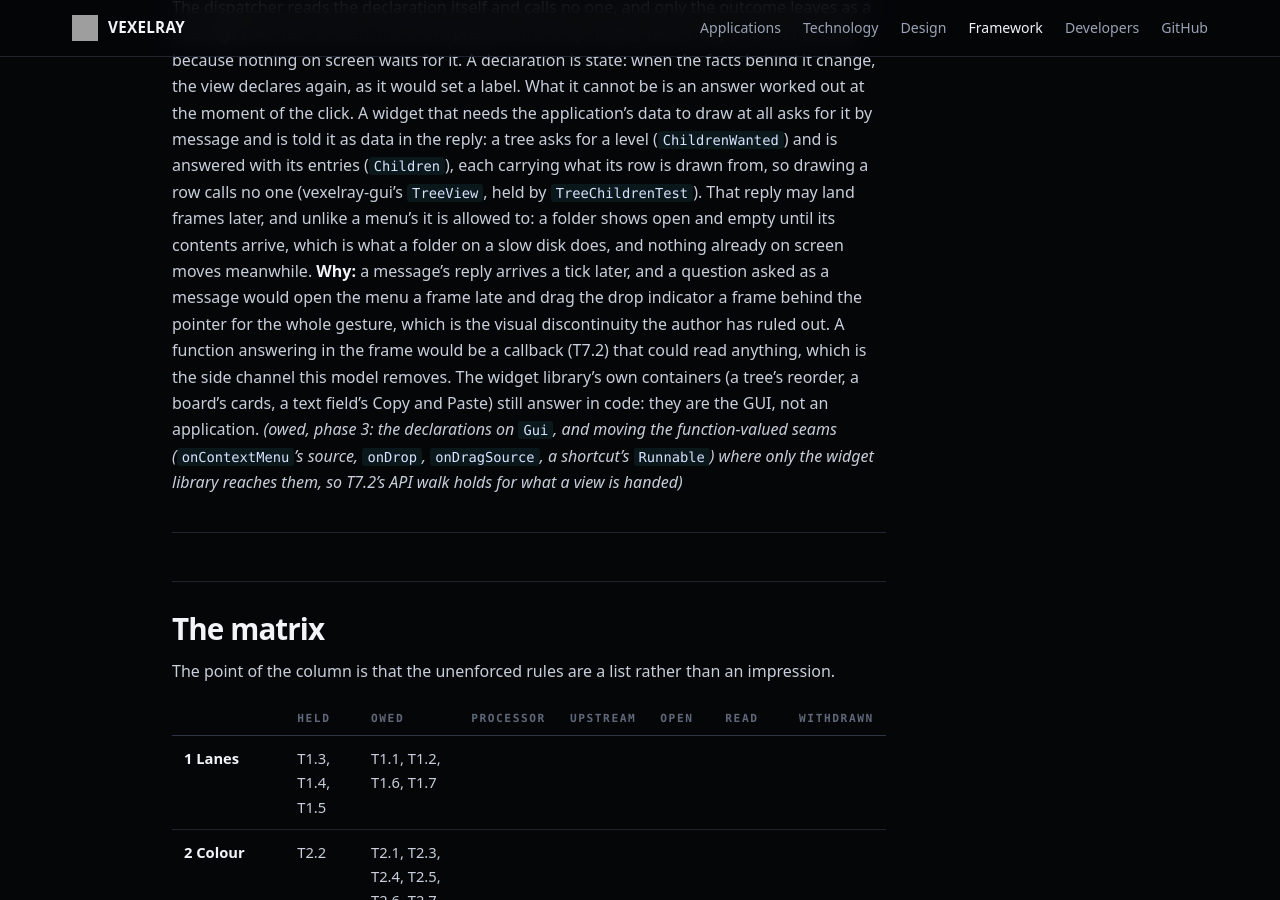
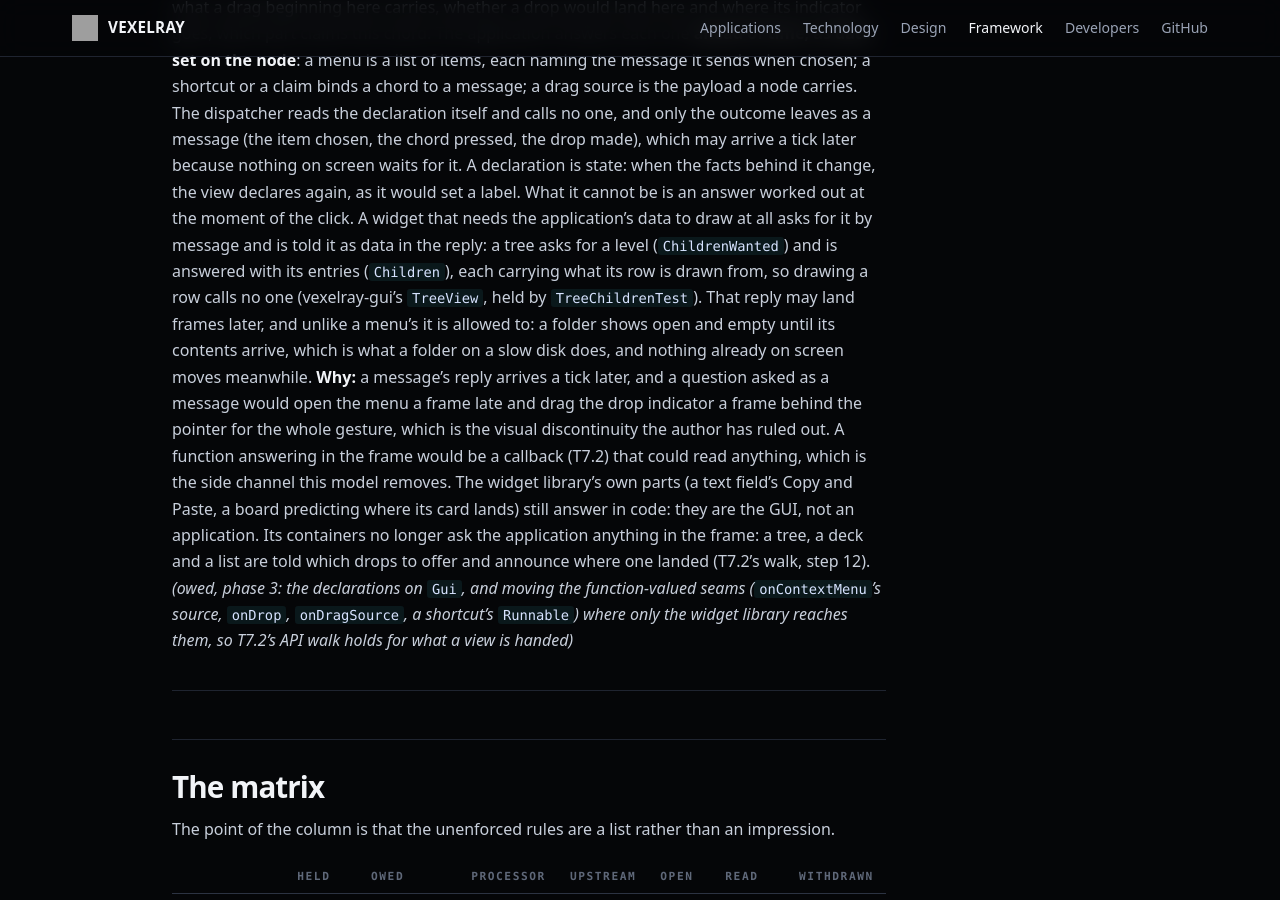
Before and after one commit to sibarum/vexelray-framework, a Jekyll site: the page built from docs/threading.md, in a window 1280 px wide and 900 px high, scrolled down 14100 px. Built offline with Jekyll 4.4.1, drawn with Linux system fonts in a browser that asks for light colours; our own code applies the rules of GitHub Pages for plain Markdown files; some of the changed text lies outside the part shown.

Commit message:
Window binds its history to the chords only; threading.md records step 12
A drop or a paste is the application's edit now, announced by the widget
(TreeView.PLACED, Deck.PLACED) and recorded where the application records
its others, so Gui.dropHistory is gone from vexelray-gui.

Co-Authored-By: Claude Opus 5.5 <noreply@anthropic.com>

```diff
--- a/docs/threading.md
+++ b/docs/threading.md
@@ -408,7 +408,10 @@ is code handed to the GUI that the GUI keeps and runs on its own thread, in the
 - **What answers a question the logic owns** (`Reorder`, `Checkable`, a tree action's body and predicates,
   `Button.perform`, `Property`'s bindings) becomes declared data or a request and a reply, as menus (T7.5) and a
   tree's children did. *(owed, phase 3. Done for `Checkable`: a click is `TreeView.TOGGLED` and what is ticked
-  comes back as `TreeView.MARKS`, held by vexelray-gui's `TreeCheckTest`)*
+  comes back as `TreeView.MARKS`, held by vexelray-gui's `TreeCheckTest`. Done for `Reorder`: what a drop is offered
+  is declared and decided in the frame, a landing is announced (`TreeView.PLACED`, `Deck.PLACED`,
+  `ListView.LANDED`) and the application records it in its own history, so `Gui.dropHistory` is gone; held by
+  `TreeReorderTest`, `TreeTransferTest`, `BoardTest` and `ListViewTransferTest`)*
 
 **T7.3 — The framework's own concurrency is an allowlist.** `synchronized`, `volatile`, `java.util.concurrent` and
 `Thread` appear in the framework only in the classes that implement the model: the tick, the mailboxes, the job
@@ -456,8 +459,10 @@ on screen moves meanwhile.
 **Why:** a message's reply arrives a tick later, and a question asked as a message would open the menu a frame late
 and drag the drop indicator a frame behind the pointer for the whole gesture, which is the visual discontinuity the
 author has ruled out. A function answering in the frame would be a callback (T7.2) that could read anything, which
-is the side channel this model removes. The widget library's own containers (a tree's reorder, a board's cards, a
-text field's Copy and Paste) still answer in code: they are the GUI, not an application. *(owed, phase 3: the
+is the side channel this model removes. The widget library's own parts (a text
+field's Copy and Paste, a board predicting where its card lands) still answer in code: they are the GUI, not an
+application. Its containers no longer ask the application anything in the frame: a tree, a deck and a list are
+told which drops to offer and announce where one landed (T7.2's walk, step 12). *(owed, phase 3: the
 declarations on `Gui`, and moving the function-valued seams (`onContextMenu`'s source, `onDrop`, `onDragSource`, a
 shortcut's `Runnable`) where only the widget library reaches them, so T7.2's API walk holds for what a view is
 handed)*
```
Also changed, not shown: 1 other file.
